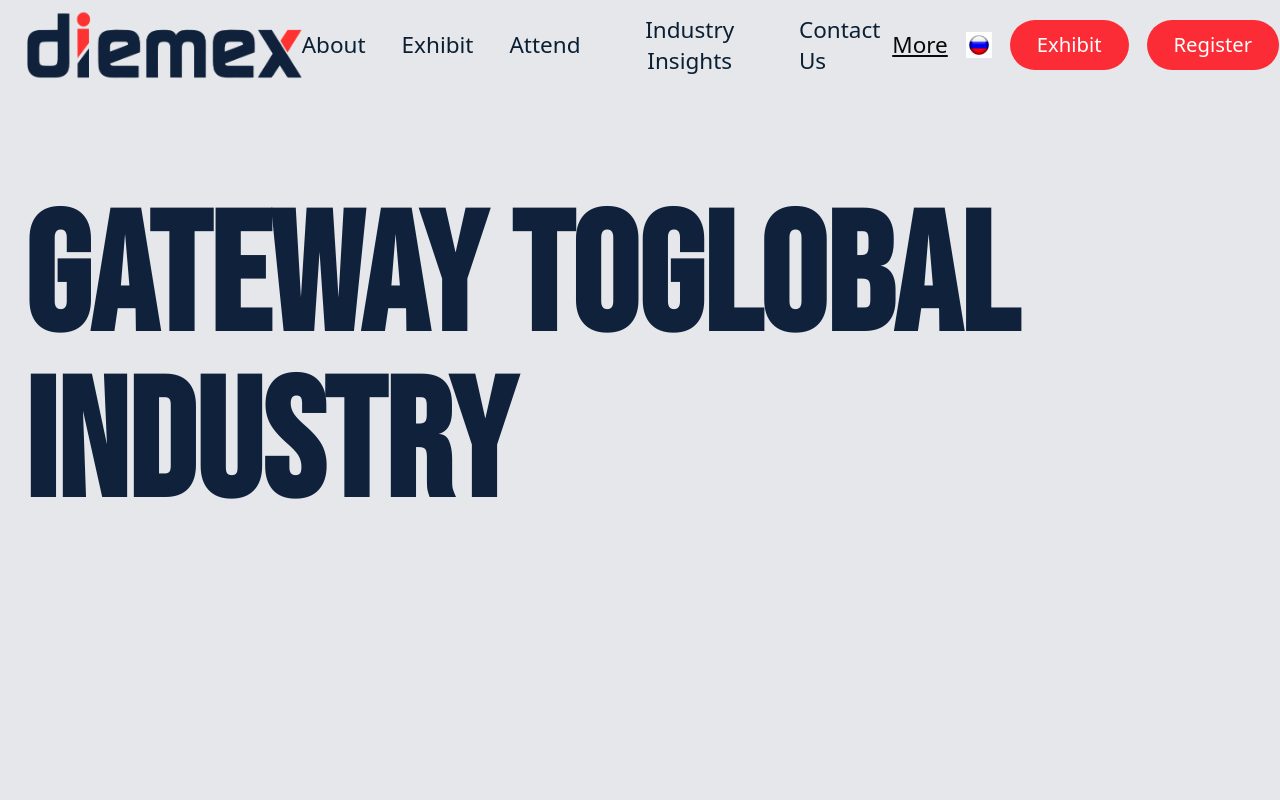
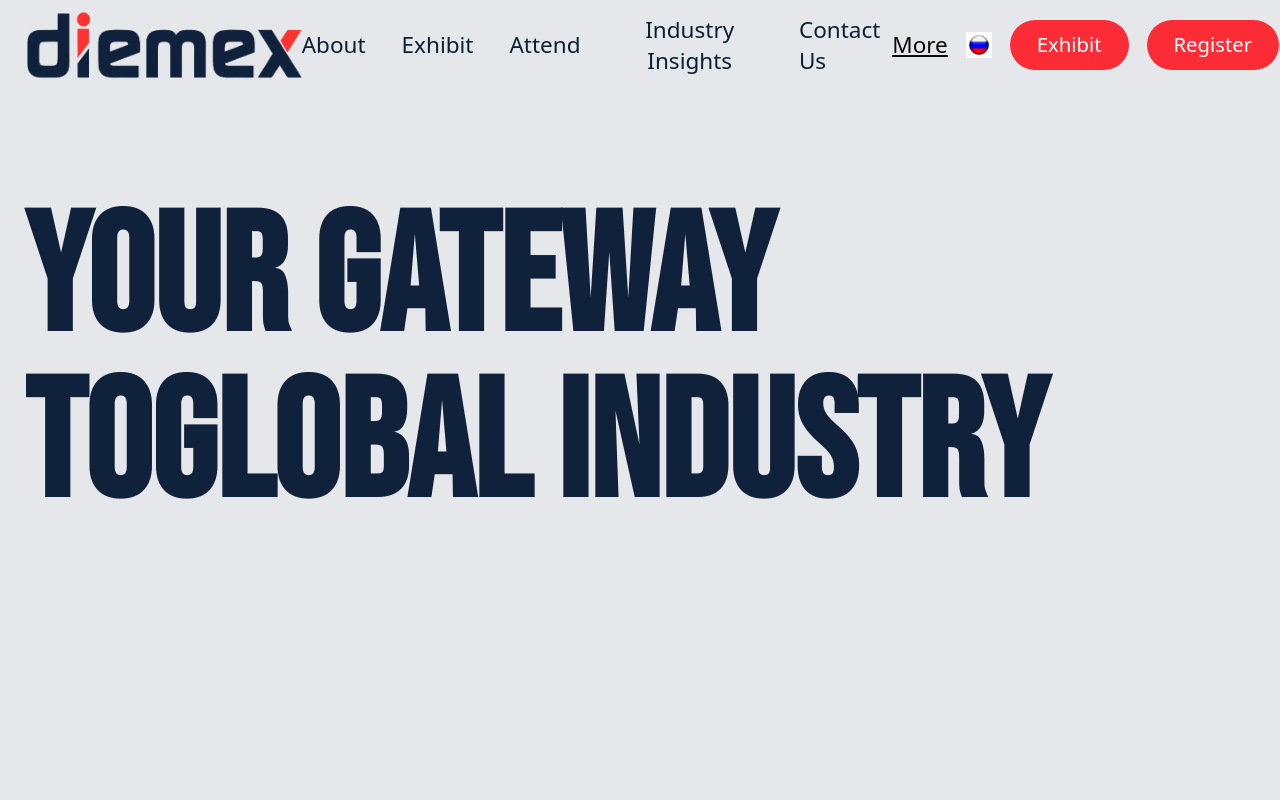
Before and after one commit to Sandeep1816/diemex, a Next.js app: page /about-diemex in a window 1280 px wide. Shown: the top 800 px of the page. Built offline with nearby package versions, Linux system fonts and the light colour scheme.

Commit message:
Update HeroSection.tsx

```diff
--- a/components/about-diemex/HeroSection.tsx
+++ b/components/about-diemex/HeroSection.tsx
@@ -23,7 +23,7 @@ export function HeroSection() {
               title-202
             "
           >
-            <span>GATEWAY TO</span>
+            <span>YOUR GATEWAY TO</span>
             <span>GLOBAL INDUSTRY</span>
 
           </h1>
```
